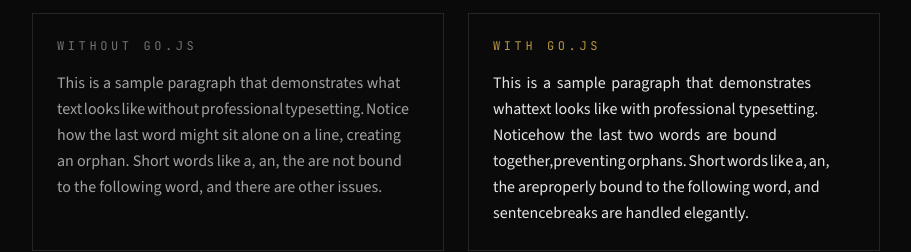
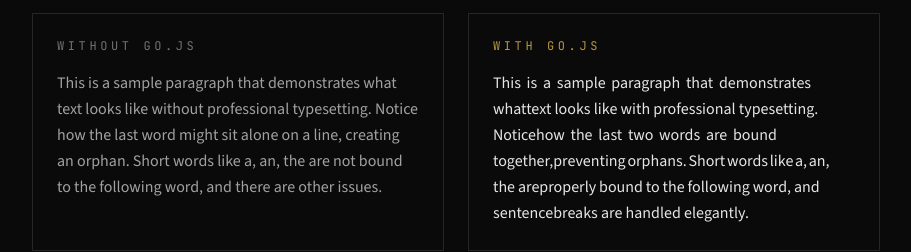
Before and after one commit to speedwarnsf/web-typography, a Next.js app: page /go in a window 1280 px wide. Shown: the part 796-1048 px from the top of the page, without its empty margins (184-1095 px from the left). Built offline with nearby package versions, Linux system fonts and the light colour scheme; a web font is replaced by a local one.

Commit message:
go.js: exclude before paragraph from GlobalTypeset

```diff
--- a/src/app/go/page.tsx
+++ b/src/app/go/page.tsx
@@ -74,7 +74,7 @@
             <h3 className="font-mono text-xs uppercase tracking-[0.3em] text-neutral-500 mb-4">
               Without go.js
             </h3>
-            <p className="font-[family-name:var(--font-source-sans)] text-neutral-400 leading-relaxed">
+            <p className="font-[family-name:var(--font-source-sans)] text-neutral-400 leading-relaxed" data-no-typeset data-no-smooth>
               {beforeText}
             </p>
           </div>
```
